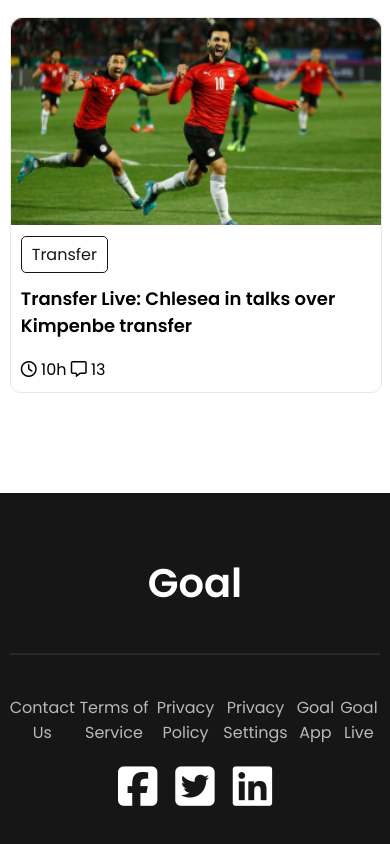
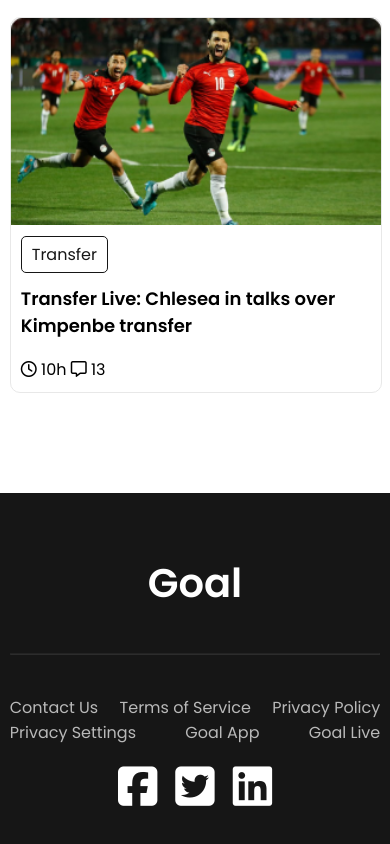
Before and after one commit to rokib2000/world-cup, a plain HTML site: page index.html in a window 390 px wide. Shown: the part 4488-5332 px from the top of the page. Drawn offline with Linux system fonts and the light colour scheme.

Commit message:
mobile responcive footer menu fix

```diff
--- a/css/style.css
+++ b/css/style.css
@@ -215,6 +215,9 @@ Media Queries
   .card {
     width: 100%;
   }
+  .footer-menu ul {
+    flex-wrap: wrap;
+  }
 }
 
 /* tablet responcive  */
```
